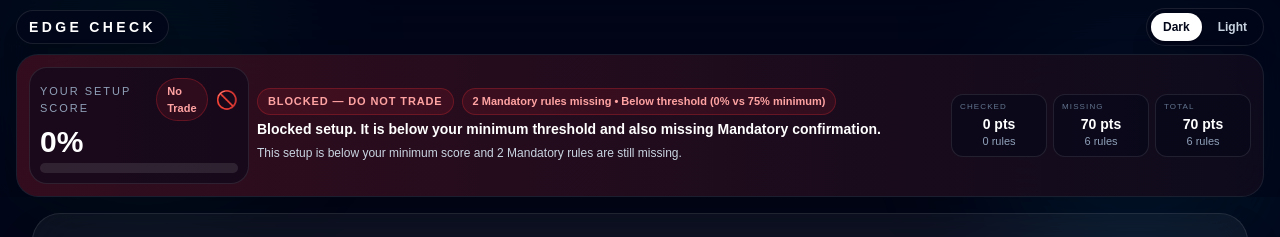
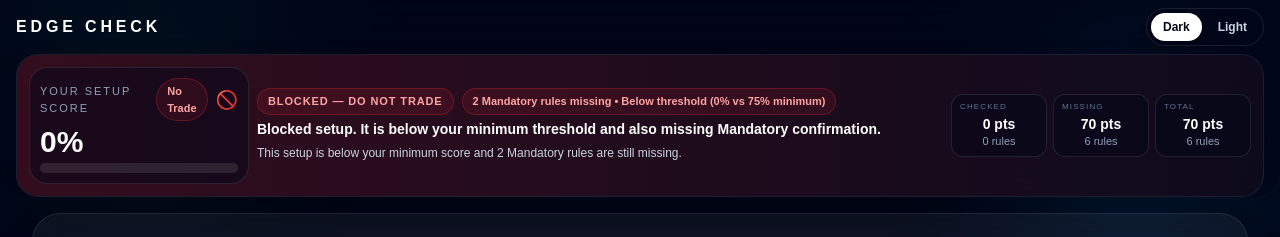
Before and after one commit to Johny-88/Trade-Meter, a Next.js app: page / in a window 1280 px wide. Shown: the top 237 px of the page. Built offline with nearby package versions, Linux system fonts and the light colour scheme.

Commit message:
Update page.tsx

```diff
--- a/app/page.tsx
+++ b/app/page.tsx
@@ -745,7 +745,7 @@ export default function Home() {
         className="fixed inset-x-0 top-0 z-50 px-3 pt-2 md:px-4"
       >
         <div
-          className={`pointer-events-none absolute inset-x-0 top-0 h-full ${
+          className={`pointer-events-none absolute inset-x-0 top-0 h-full rounded-b-[28px] ${
             theme === 'light'
               ? 'bg-slate-100/72 backdrop-blur-xl'
               : 'bg-slate-950/48 backdrop-blur-xl'
@@ -754,10 +754,8 @@ export default function Home() {
 
         <div className="relative z-10 mx-auto mb-2 flex max-w-7xl items-center justify-between gap-3">
           <div
-            className={`rounded-full px-3 py-1.5 text-xs font-semibold uppercase tracking-[0.24em] md:text-sm ${
-              theme === 'light'
-                ? 'border border-slate-200 bg-white/90 text-slate-900 shadow-md backdrop-blur-xl'
-                : 'border border-white/10 bg-slate-950/88 text-white shadow-xl backdrop-blur-xl'
+            className={`text-sm font-semibold uppercase tracking-[0.24em] md:text-base ${
+              theme === 'light' ? 'text-slate-900' : 'text-white'
             }`}
           >
             Edge Check
```
